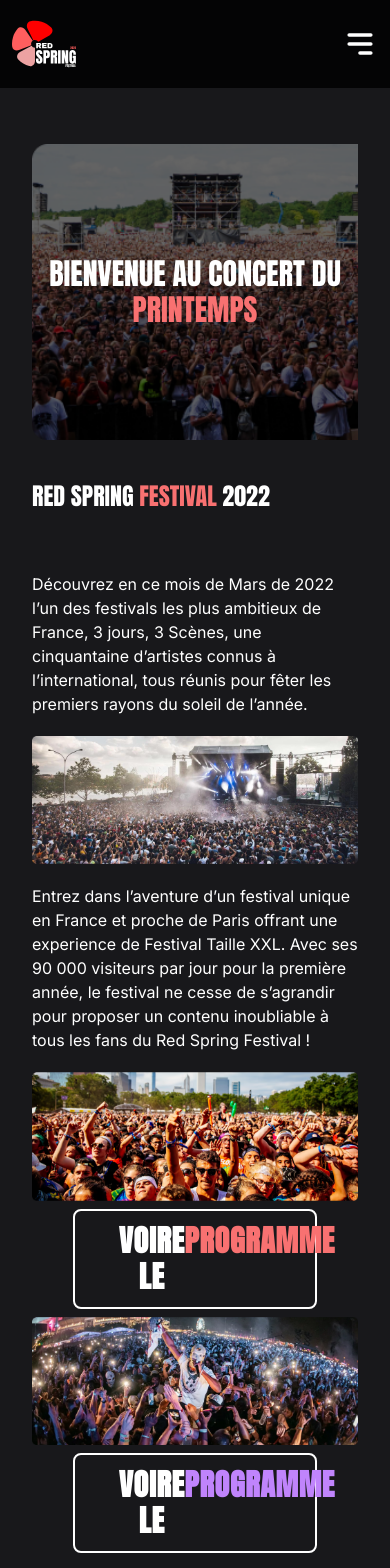
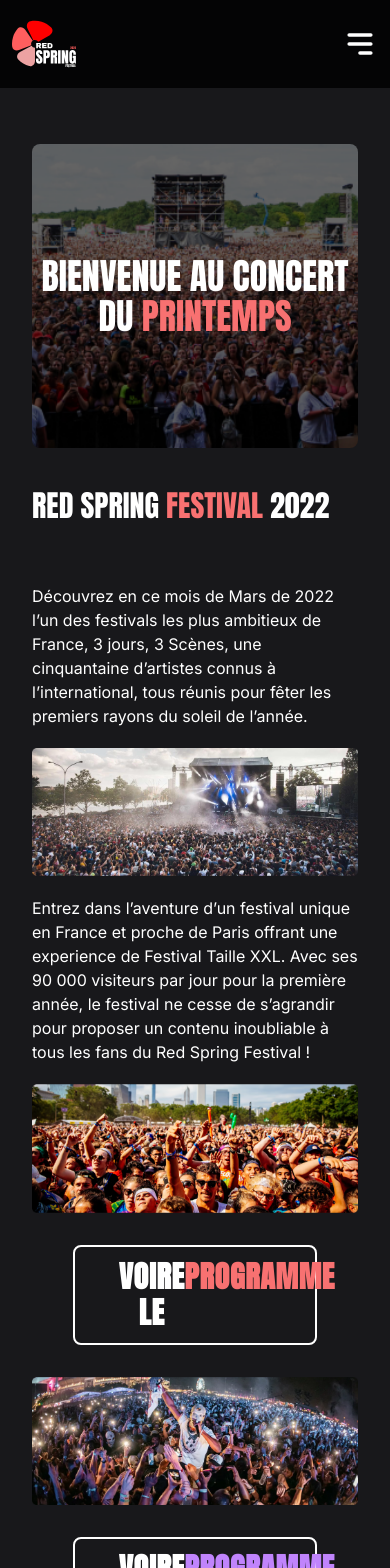
Before and after one commit to HoareauMatthieu/Sae203-Matthieu-Hoareau, a Vue app: page /festival in a window 390 px wide. Shown: the top 1568 px of the page. Built offline with nearby package versions, Linux system fonts and the light colour scheme.

Commit message:
responsive

```diff
--- a/src/components/icons/Bouton.vue
+++ b/src/components/icons/Bouton.vue
@@ -22,6 +22,7 @@
       tracking-wide
       text-white
       sm:py-4 sm:text-4xl
+      lg:my-1
     "
   >
     {{ bouton }}
--- a/src/views/FestivalView.vue
+++ b/src/views/FestivalView.vue
@@ -1,31 +1,31 @@
 <template>
-  <div class="bg-zinc-900 p-8 pt-36">
-    <h1 class="bg-hero-pattern2 bg-cover py-28 text-center font-Anton text-3xl">
+  <div class="bg-zinc-900 p-8 pt-36 lg:px-36">
+    <h1 class="rounded-lg bg-hero-pattern2 bg-cover bg-center py-28 text-center font-Anton text-4xl sm:text-5xl lg:text-6xl">
       BIENVENUE AU CONCERT DU <span class="text-red-400">PRINTEMPS</span>
     </h1>
 
-    <h1 class="py-10 font-Anton text-2xl">RED SPRING <span class="text-red-400">FESTIVAL</span> 2022</h1>
+    <h1 class="py-10 font-Anton text-3xl sm:text-4xl lg:text-5xl">RED SPRING <span class="text-red-400">FESTIVAL</span> 2022</h1>
 
-    <p class="py-5">
+    <p class="py-5 lg:py-1">
       Découvrez en ce mois de Mars de 2022 l’un des festivals les plus ambitieux de France, 3 jours, 3 Scènes, une cinquantaine d’artistes
       connus à l’international, tous réunis pour fêter les premiers rayons du soleil de l’année.
     </p>
 
-    <img src="image/illuimage1.png" alt="image de concert" class="w-full" />
+    <img src="image/illuimage1.png" alt="image de concert" class="ml-auto mr-auto w-full sm:w-2/3 lg:w-1/2 lg:py-10" />
 
-    <p class="py-5">
+    <p class="py-5 lg:py-1">
       Entrez dans l’aventure d’un festival unique en France et proche de Paris offrant une experience de Festival Taille XXL. Avec ses 90
       000 visiteurs par jour pour la première année, le festival ne cesse de s’agrandir pour proposer un contenu inoubliable à tous les fans
       du Red Spring Festival !
     </p>
 
-    <img src="image/imgaefoule.png" alt="image de foule" class="w-full" />
+    <img src="image/imgaefoule.png" alt="image de foule" class="ml-auto mr-auto w-full sm:w-2/3 lg:w-1/2 lg:py-10" />
 
-    <bouton bouton="Voire le" boutonred="Programme" />
+    <bouton bouton="Voire le" boutonred="Programme" class="my-8" />
 
-    <img src="image/festivalnuit.png" alt="image du festival" class="w-full" />
+    <img src="image/festivalnuit.png" alt="image du festival" class="sm: ml-auto mr-auto w-full sm:w-2/3 lg:w-1/2 lg:py-10" />
 
-    <bouton bouton="Voire le" boutonpurple="Programme" />
+    <bouton bouton="Voire le" boutonpurple="Programme" class="my-8" />
   </div>
 </template>
 
--- a/src/views/FocusView.vue
+++ b/src/views/FocusView.vue
@@ -3,7 +3,7 @@
     <img class="ml-auto mr-auto w-full rounded-lg sm:w-1/2" src="public/image/Laylow.jpg" alt="Laylow" />
     <h1 class="pt-9 font-Anton text-4xl sm:text-5xl lg:text-6xl">LAYLOW</h1>
     <p class="py-5 text-sm">Hip/Hop - Musique électronique</p>
-    <h2 class="pt-3 font-Anton text-3xl">RAPPEUR <span class="text-red-400">NEXT</span>-GEN</h2>
+    <h2 class="pt-3 font-Anton text-3xl sm:text-4xl lg:text-5xl">RAPPEUR <span class="text-red-400">NEXT</span>-GEN</h2>
     <p class="py-5 text-base">
       Le rappeur Toulousain de 25 ans à réussi à force de travail et d’acharnement à s’imposer comme l’une des étoile montante du milieu de
       la musique urbaine, personnage haut en couleur et musique unique de part son aspect cybernétique, Jey à réussit le paris et possède
@@ -13,13 +13,15 @@
       Dans ses textes, des thèmes différents sont abordé tel que le lien entre l’homme et la machine ou sa place en tant qu’artiste dans ce
       monde.
     </p>
-    <h2 class="pt-3 font-Anton text-3xl">COUTEAUX <span class="text-red-400">SUISSE</span> ?</h2>
+    <h2 class="pt-3 font-Anton text-3xl sm:text-4xl lg:text-5xl">COUTEAUX <span class="text-red-400">SUISSE</span> ?</h2>
     <p class="py-5 text-base">
       Artiste mélancolique, Laylow n’hésite cependant pas à élargir son éventail et propose autant des son triste que des son plus énergique
       et dansant. Réelle artiste contemporrain, Laylow renouvelle la musique en France en lui apportant une vague de fraicheur américaine et
       des sonorités très particulière qui font de cette artiste un “OVNI” de la scène francophone.
     </p>
-    <h2 class="pt-3 font-Anton text-3xl">DES <span class="text-red-400">STUDIOS</span> À LA <span class="text-red-400">SCÈNE</span></h2>
+    <h2 class="pt-3 font-Anton text-3xl sm:text-4xl lg:text-5xl">
+      DES <span class="text-red-400">STUDIOS</span> À LA <span class="text-red-400">SCÈNE</span>
+    </h2>
     <p class="py-5 text-base">
       Pendant très longtemps le rappeur ne s’est pas produit sur scène, néanmoins, ces derniers temps Laylow à pris gouts à cette activité
       et n’hésite plus à remplir des Bercy et des festivales.
@@ -32,6 +34,6 @@
       Artiste complet à l’univers poussé, Laylow est l’un des artistes présents au Red Spring Festival à suivre absolument !
     </p>
 
-    <h3 class="py-6 text-center font-Anton text-lg">Laylow se produira le 23 mars à 15h30 sur la Scène 2</h3>
+    <h3 class="py-6 text-center font-Anton text-3xl sm:text-4xl lg:text-5xl">Laylow se produira le 23 mars à 15h30 sur la Scène 2</h3>
   </div>
 </template>
```
